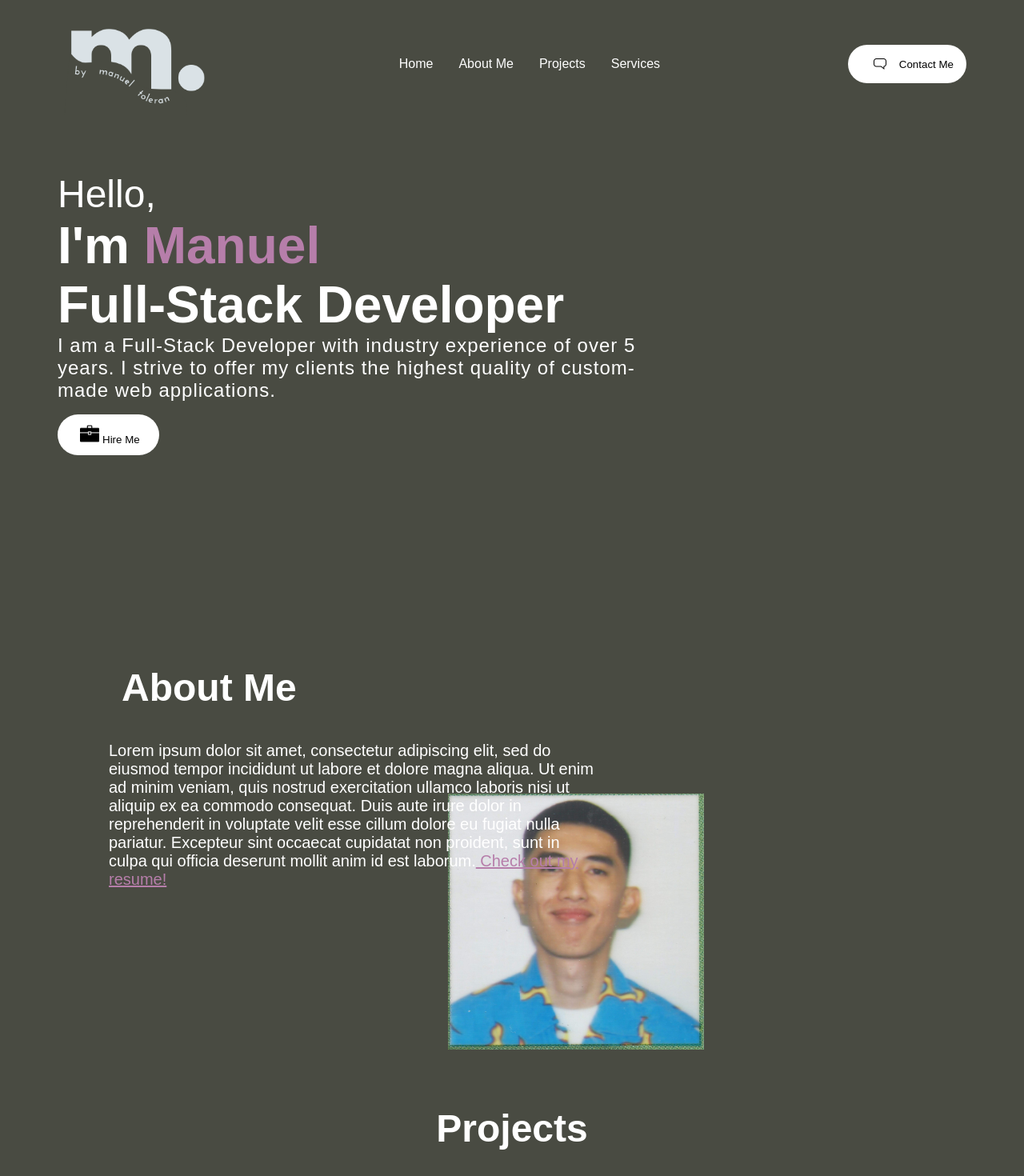
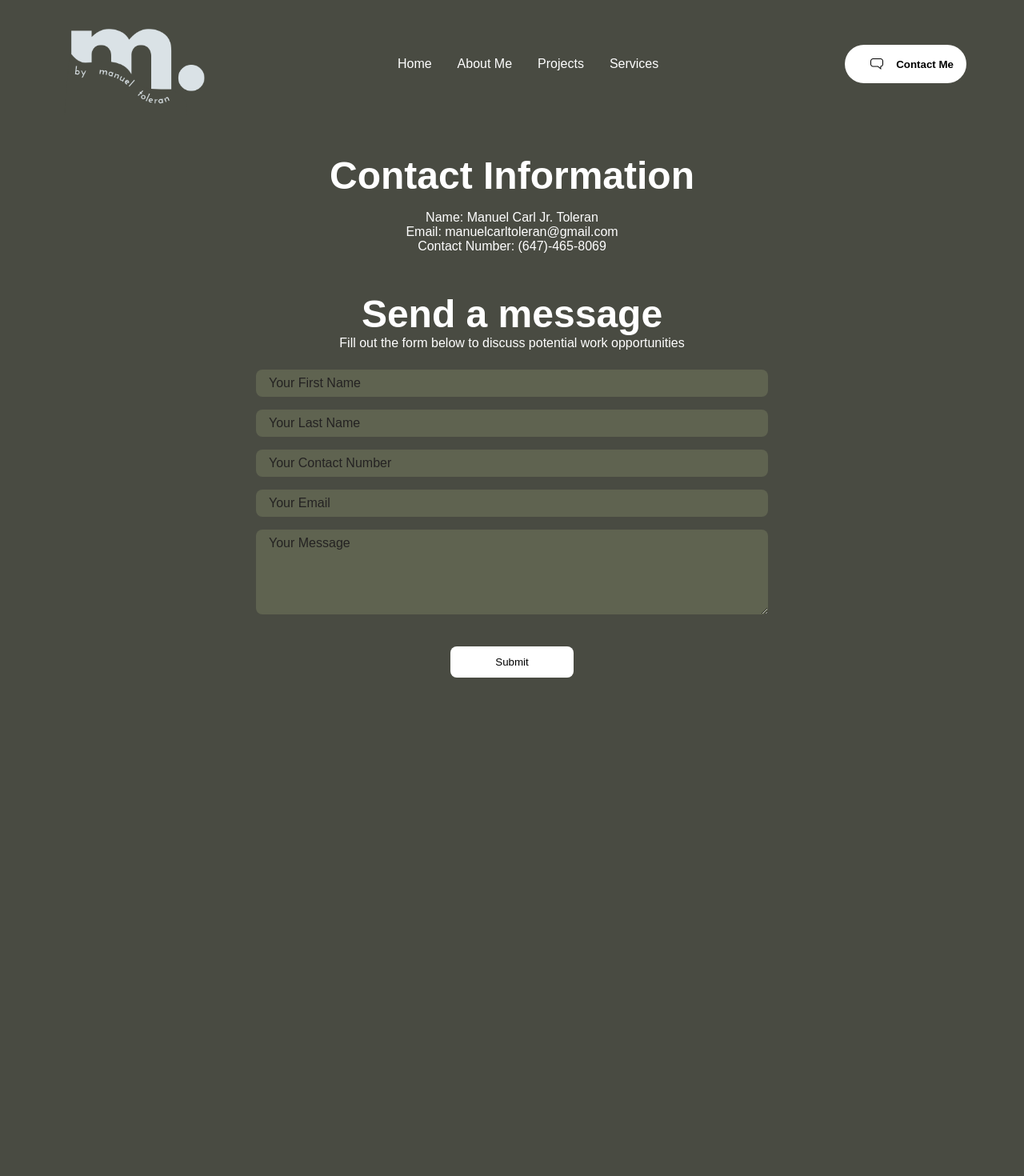
Before and after one commit to mtoleran/COMP229SEC004W24, a React (Create React App) app in the folder assignment1_portfolio/: page /contact in a window 1280 px wide. Shown: the top 1470 px of the page at 80% size. After the commit the page ends 895 px from the top, so only its background shows below. Built offline with nearby package versions, Linux system fonts and the light colour scheme.

Commit message:
Added Contact page and MainRouter.js

```diff
--- a/assignment1_portfolio/package.json
+++ b/assignment1_portfolio/package.json
@@ -9,6 +9,7 @@
     "@testing-library/user-event": "^13.5.0",
     "react": "^18.2.0",
     "react-dom": "^18.2.0",
+    "react-router-dom": "^6.21.3",
     "react-scripts": "^5.0.1",
     "react-scroll": "^1.9.0",
     "web-vitals": "^2.1.4"
--- a/assignment1_portfolio/src/App.js
+++ b/assignment1_portfolio/src/App.js
@@ -1,20 +1,14 @@
-import Navbar from "./components/NavBar/navbar";
-import Intro from "./components/Intro/intro";
-import About from "./components/About/about";
-import Projects from "./components/Projects/projects";
-import Services from "./components/Services/services";
-import Contact from "./components/Contact/contact"
+import React from 'react';
+import { BrowserRouter as Router } from 'react-router-dom';
+import MainRouter from './MainRouter';
 
 
 function App() {
   return (
     <div className="App">
-      <Navbar/>
-      <Intro/>
-      <About/>
-      <Projects/>
-      <Services/>
-      <Contact/>
+      <Router>
+        <MainRouter/>
+      </Router>
     </div>
   );
 }
--- /dev/null
+++ b/assignment1_portfolio/src/MainRouter.js
@@ -0,0 +1,25 @@
+import React from 'react';
+import { Route, Routes } from 'react-router-dom';
+import Navbar from "./components/NavBar/navbar";
+import Home from "./components/Intro/intro";
+import About from "./components/About/about";
+import Projects from "./components/Projects/projects";
+import Services from "./components/Services/services";
+import Contact from "./components/Contact/contact";
+
+
+const MainRouter = () => {
+        return (<div>
+                <Navbar />
+                <Routes>
+                        <Route exact path="/" element={<Home />} />
+                        <Route exact path="/home" element={<Home />} />
+                        <Route exact path="/about" element={<About />} />
+                        <Route exact path="/projects" element={<Projects />} />
+                        <Route exact path="/services" element={<Services />} />
+                        <Route exact path="/contact" element={<Contact />} />
+                </Routes>
+        </div>
+        )
+}
+export default MainRouter
--- a/assignment1_portfolio/src/components/About/about.css
+++ b/assignment1_portfolio/src/components/About/about.css
@@ -13,6 +13,7 @@
 .aboutTitle{
     font-size: 3rem;
     font-weight: 600;
+    margin-top: 6.5rem;
     padding: 2rem;
     margin-bottom: 0.5rem;
 }
@@ -33,7 +34,7 @@
     height: 40vh;
     width: 40vh;
     position: absolute;
-    top: 62rem;
+    margin-top: 5rem;
     right: 25rem;
     z-index: -1;
     object-fit: cover;
--- a/assignment1_portfolio/src/components/Contact/contact.css
+++ b/assignment1_portfolio/src/components/Contact/contact.css
@@ -11,7 +11,7 @@
 
 .contactPageTitle {
     font-size: 3rem;
-    margin-top: 5rem;
+    margin-top: 2rem;
 }
 
 .contactDesc {
@@ -49,6 +49,7 @@
     border-radius: 0.5rem;
     margin: 2rem;
     padding: 0.75rem 3.5rem;
+    cursor: pointer;
 }
 ::placeholder {
     color: rgb(36, 34, 34);
--- a/assignment1_portfolio/src/components/Contact/contact.js
+++ b/assignment1_portfolio/src/components/Contact/contact.js
@@ -21,7 +21,14 @@ const Contact = () => {
     return (
         <section className='contactPage'>
             <div className='contactDetails'>
-                <h1 className='contactPageTitle'>Contact Me</h1>
+                <h1 className='contactPageTitle'>Contact Information</h1>
+                <div className='contactDesc' >
+                    <ul>Name: Manuel Carl Jr. Toleran</ul>
+                    <ul>Email: manuelcarltoleran@gmail.com</ul>
+                    <ul>Contact Number: (647)-465-8069</ul>
+                </div>
+
+                <h1 className='contactPageTitle'>Send a message</h1>
                 <span className='contactDesc'>Fill out the form below to discuss potential work opportunities</span>
                 <form className='contactForm' ref={form} onSubmit={sendEmail}>
                     <input type='text' className='inputField' id='firstName' placeholder='Your First Name' name='first_name'></input>
--- a/assignment1_portfolio/src/components/Intro/intro.css
+++ b/assignment1_portfolio/src/components/Intro/intro.css
@@ -38,21 +38,6 @@
     letter-spacing: 1px;
 }
 
-.hireBtn{
-    background: white;
-    margin: 1rem 0;
-    padding: 0.75rem 1.5rem;
-    border: none;
-    border-radius: 2rem;
-}
-
-.hireImg{
-    object-fit: cover;
-    height: 1.5rem;
-    width: 1.5rem;
-    margin: 0 0.25rem;
-}
-
 @media screen and (max-width:840px) {
     .bg{
         right: -10vw;
--- a/assignment1_portfolio/src/components/Intro/intro.js
+++ b/assignment1_portfolio/src/components/Intro/intro.js
@@ -1,7 +1,5 @@
 import React from 'react';
 import './intro.css'
-import hireImg from '../../assets/hire.png'
-import {Link} from 'react-scroll';
 
 const Intro = () => {
     return(
@@ -11,7 +9,6 @@ const Intro = () => {
                 <span className='introText'>I'm <span className='introName'>Manuel</span> <br/>Full-Stack Developer</span>
                 <p className='introPara'>I am a Full-Stack Developer with industry experience of over 5 years. I strive to offer my
                                         clients the highest quality of custom-made web applications.</p>
-                <Link><button className='hireBtn' text><img src={hireImg} alt='Hire Me' className='hireImg'/>Hire Me</button></Link>
             </div>
 
         </section>
--- a/assignment1_portfolio/src/components/NavBar/navbar.css
+++ b/assignment1_portfolio/src/components/NavBar/navbar.css
@@ -22,6 +22,7 @@
 .navbarMenuListItem {
     margin: 1rem;
     cursor: pointer;
+    color: white;
 }
 
 .navbarMenuListItem:hover {
@@ -39,6 +40,8 @@
     justify-content: center;
     padding: 0 1rem;
     border-radius: 2rem;
+    cursor: pointer;
+    font-weight: 600;
 }
 
 .contactImg{
--- a/assignment1_portfolio/src/components/NavBar/navbar.js
+++ b/assignment1_portfolio/src/components/NavBar/navbar.js
@@ -2,22 +2,25 @@ import React from 'react';
 import './navbar.css'
 import logo from '../../assets/logo.png';
 import contactImg from '../../assets/contact.png'
-import {Link} from 'react-scroll';
+//import {Link} from 'react-scroll';
+import {Link} from 'react-router-dom';
 
 const Navbar = () => {
     return (
         <nav className='navbar'>
             <img src={logo} alt='Logo' className='logo'/>
             <div className='navbarMenu'>
-                <Link className='navbarMenuListItem' >Home</Link>
-                <Link className='navbarMenuListItem' >About Me</Link>
-                <Link className='navbarMenuListItem' >Projects</Link>
-                <Link className='navbarMenuListItem' >Services</Link>
+                <Link className='navbarMenuListItem' to='/home'>Home</Link>
+                <Link className='navbarMenuListItem' to='/about' >About Me</Link>
+                <Link className='navbarMenuListItem' to='/projects' >Projects</Link>
+                <Link className='navbarMenuListItem' to='/services'>Services</Link>
 
             </div>
-            <button className='contactBtn'>
-                <img src={contactImg} alt='' className='contactImg'/>Contact Me
-            </button>
+            <Link className='contactLink' to='/contact'>
+                <button className='contactBtn'>
+                    <img src={contactImg} alt='' className='contactImg'/>Contact Me
+                </button>
+            </Link>
         </nav>
     )
 }
--- a/assignment1_portfolio/src/components/Projects/projects.css
+++ b/assignment1_portfolio/src/components/Projects/projects.css
@@ -14,7 +14,7 @@
     font-size: 3rem;
     font-weight: 600;
     padding: 1.5rem;
-    margin-top: 15.5rem;
+    margin-top: 2rem;
     margin-bottom: 0.1rem;
 }
 
--- a/assignment1_portfolio/src/components/Services/services.css
+++ b/assignment1_portfolio/src/components/Services/services.css
@@ -14,7 +14,7 @@
     font-size: 3rem;
     font-weight: 600;
     padding: 2rem;
-    margin-top: 5rem;
+    margin-top: 2rem;
     margin-bottom: 0.5rem;
 }
 
```
Also changed, not shown: 1 other file (tests, documents, lock files or other folders).
